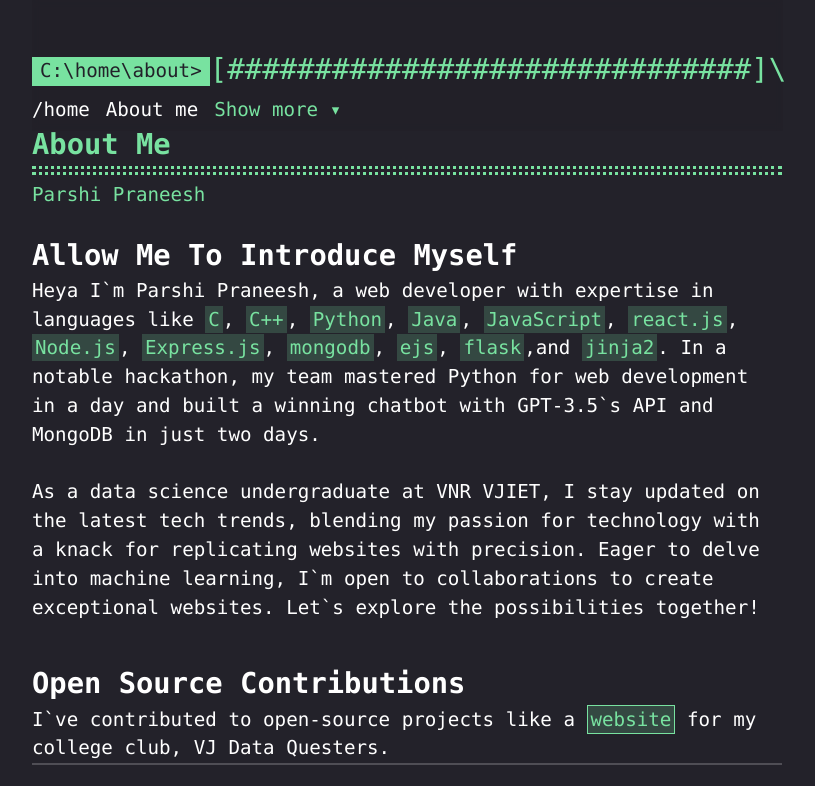
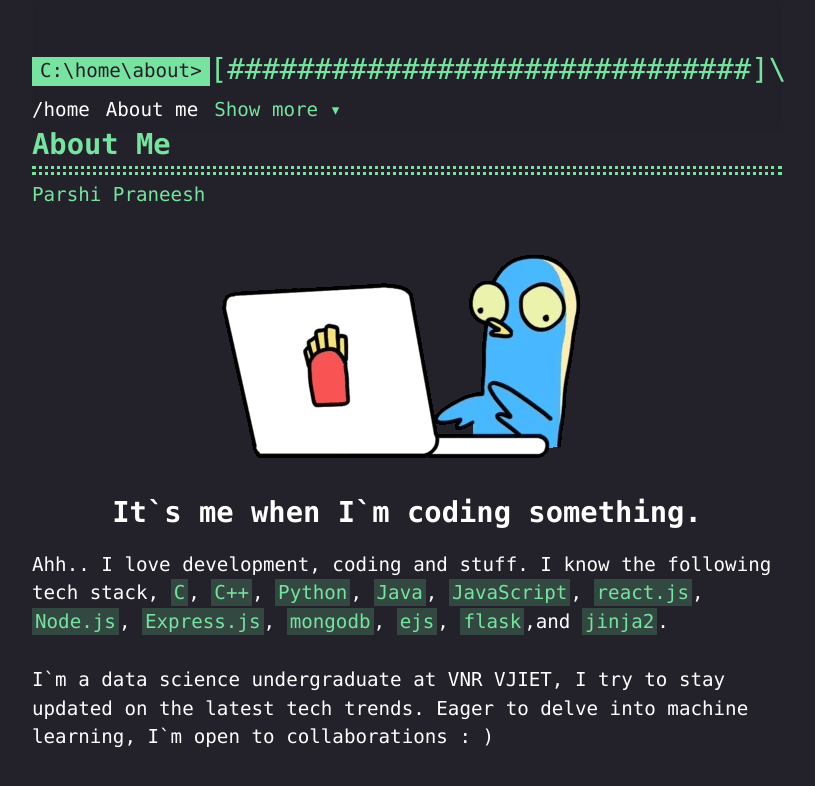
Before and after one commit to PPraneesh/PORTFOLIO-REACT, a React (Vite) app: page /about in a window 1280 px wide. Shown: the top 786 px of the page, without its empty margins (233-1048 px from the left). Built offline with nearby package versions, Linux system fonts and the light colour scheme; a small style sheet from the web is missing.

Commit message:
update about page content

```diff
--- a/src/components/About.jsx
+++ b/src/components/About.jsx
@@ -7,10 +7,13 @@ export default function About(props) {
       <p className={`${props.route.theme}_color about_name`}>Parshi Praneesh</p>
       <div className="post">
         <div className="intro">
-          <h2>Allow Me To Introduce Myself</h2>
+          <div className="madcoder">
+            <img src="/GIFs/madCoder.gif" alt="" />
+            <h2>It`s me when I`m coding something.</h2>
+          </div>
           <p>
-            Heya I`m Parshi Praneesh, a web developer with expertise in languages
-            like{" "}
+          Ahh.. I love development, coding and stuff. I know the following tech stack,
+          {" "}
             <span className="about-code">C</span>,{" "}
             <span className="about-code">C++</span>,{" "}
             <span className="about-code">Python</span>,{" "}
@@ -22,18 +25,15 @@ export default function About(props) {
             <span className="about-code">mongodb</span>,{" "}
             <span className="about-code">ejs</span>,{" "}
             <span className="about-code">flask</span>,and{" "}
-            <span className="about-code">jinja2</span>.{" "}
-            In a notable hackathon, my
-            team mastered Python for web development in a day and built a winning
-            chatbot with GPT-3.5`s API and MongoDB in just two days.
+            <span className="about-code">jinja2</span>.{" \n"}
             <br />
-            <br />
-            As a data science undergraduate at VNR VJIET, I stay updated on the
-            latest tech trends, blending my passion for technology with a knack
-            for replicating websites with precision. Eager to delve into machine
-            learning, I`m open to collaborations to create exceptional websites.
-            Let`s explore the possibilities together!
+            I`m a data science undergraduate at VNR VJIET, I try to stay updated on the
+            latest tech trends. Eager to delve into machine learning, I`m open to collaborations :  )
           </p>
+        </div>
+        <div>
+          <h2>Here`s something on which I can flex</h2>
+              <p>I recently won JPMorgan Chase`s Code for good hackathon. It was an amazing experience, and I won an iPad too. So, If you want to know more about this I wrote a blog post on <a className={`code_green ${props.route.theme}_Bcolor`} href="https://www.linkedin.com/posts/parshipraneesh_codeforgood-jpmc-techforsocialgood-activity-7211003151884144641-Ibzx">Linkedin</a>.</p>
         </div>
         <div className="open-source">
           <h2>Open Source Contributions</h2>
--- a/src/index.css
+++ b/src/index.css
@@ -135,6 +135,13 @@ p{
 .article h3{
   color: #ffa96b;
 }
+.madcoder{
+  text-align: center;
+  margin-bottom: 1rem;
+}
+.open-source{
+  margin: 0 0 1rem 0;
+}
 .article a:hover{
   text-decoration: underline #ffa96b;
 }
@@ -193,7 +200,7 @@ p{
   margin-top: 0.35rem;
 }
 .intro{
-  padding-bottom: 1.5rem;
+  padding-bottom: 1rem;
 }
 .code {
   background-color: rgba(255, 168, 106, 0.2);
```
Also changed, not shown: public/GIFs/madCoder.gif (added).
